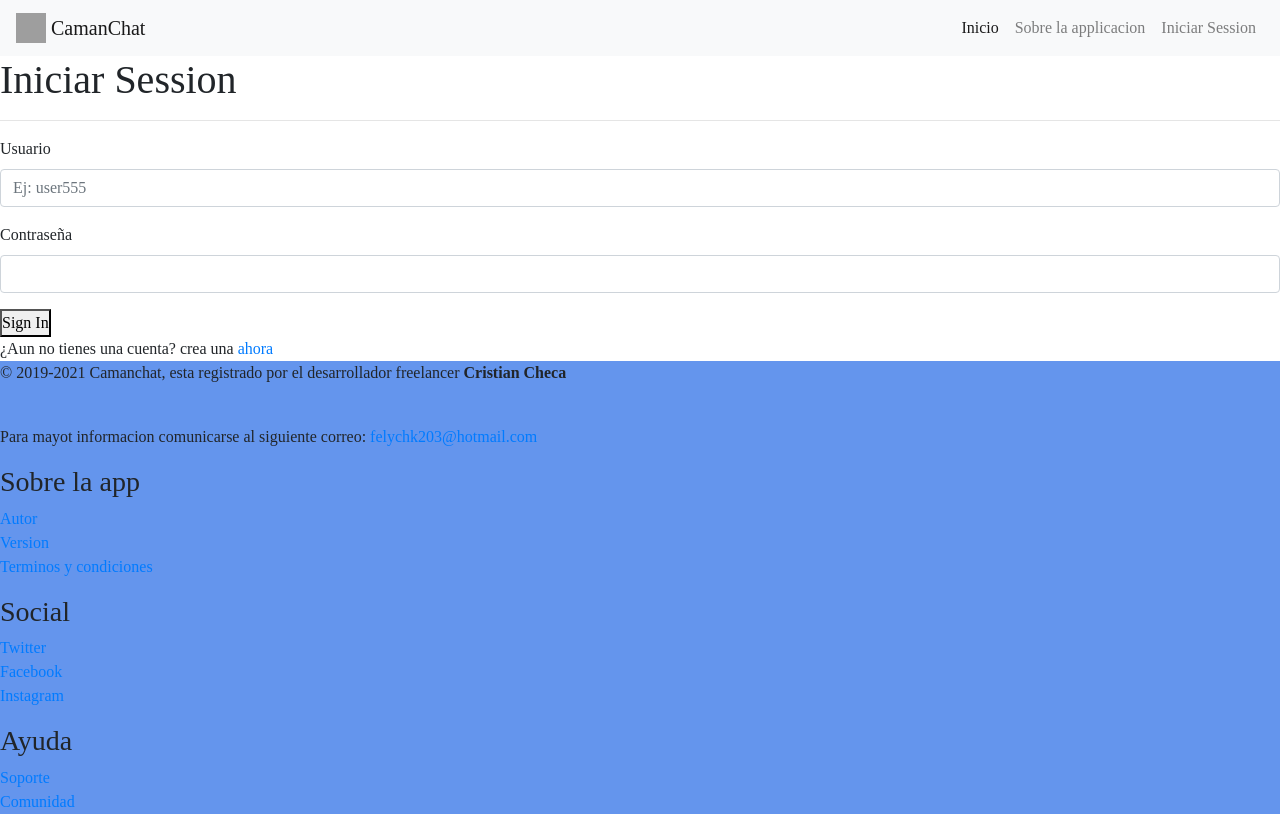
After one commit to Chek97/Caman-Chat, a PHP site: page /Views/login/login.php in a window 1280 px wide. The commit adds this page. Run offline with PHP 8.4, Linux system fonts and the light colour scheme; some libraries are stand-ins or nearby versions; some web fonts are replaced; grey boxes are pictures that could not be loaded.

Commit message:
creados las paginas de login y register

```diff
--- /dev/null
+++ b/Config/Config.php
@@ -0,0 +1,6 @@
+<?php
+    define('HOST', 'localhost');
+    define('DBNAME', 'caman-chat');
+    define('DBUSER', 'root');
+    define('PASSWORD', '');
+?>
--- /dev/null
+++ b/Controllers/User/UserController.php
@@ -0,0 +1,6 @@
+<?php
+
+
+
+
+?>
--- a/Views/includes/navbar.php
+++ b/Views/includes/navbar.php
@@ -15,7 +15,7 @@
                 <a class="nav-link" href="../landing/about.php">Sobre la applicacion</a>
             </li>
             <li class="nav-item">
-                <a class="nav-link" href="#">Iniciar Session</a>
+                <a class="nav-link" href="../login/login.php">Iniciar Session</a>
             </li>
         </ul>
     </div>
--- /dev/null
+++ b/Views/login/login.php
@@ -0,0 +1,35 @@
+<!DOCTYPE html>
+<html lang="en">
+<head>
+    <title>Iniciar Session | login</title>
+    <?php include_once('../includes/header.php'); ?>
+</head>
+<body>
+    <?php include_once('../includes/navbar.php'); ?>
+    <section>
+        <div>
+            <header>
+                <h1>Iniciar Session</h1>
+            </header>
+            <hr>
+            <form action="#" method="POST">
+                <div class="form-group">
+                  <label for="">Usuario</label>
+                  <input type="text" name="" id="" class="form-control" placeholder="Ej: user555" aria-describedby="helpId">
+                </div>
+                <div class="form-group">
+                  <label for="">Contraseña</label>
+                  <input type="password" name="" id="" class="form-control" aria-describedby="helpId">
+                </div>
+                <div>
+                    <button type="submit">Sign In</button>
+                </div>
+            </form>
+            <div>
+                ¿Aun no tienes una cuenta? crea una <a href="./register.php">ahora</a>
+            </div>
+        </div>
+    </section>
+    <?php include_once('../includes/footer.php'); ?>
+</body>
+</html>
```
Also changed, not shown: Views/login/register.php (added, +34 -0 lines).
